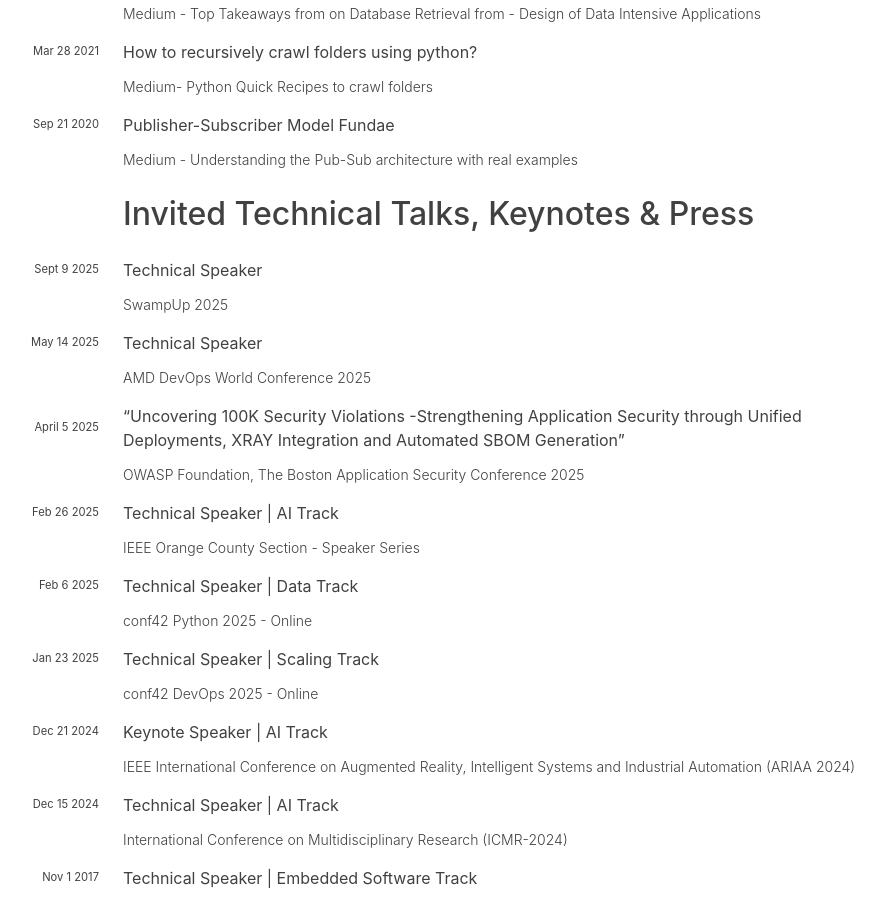
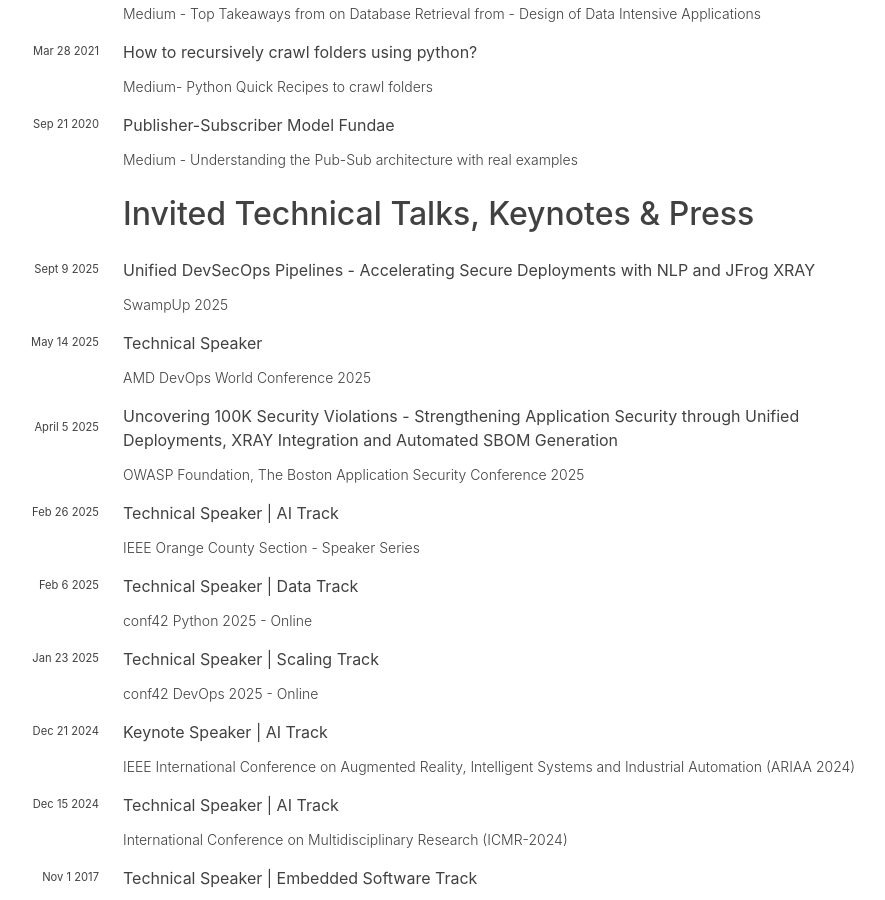
Before and after one commit to hariharanragothaman/hariharanragothaman.github.io, a Jekyll site: the page built from cv.md, in a window 1280 px wide and 900 px high, scrolled down 4455 px. Shown: the whole window, without its empty margins (209-1094 px from the left). Built offline with Jekyll 4.4.1, drawn with Linux system fonts in a browser that asks for light colours; nearby versions of some CDN libraries; some web fonts are replaced.

Commit message:
Polishes and Updates

```diff
--- a/_data/press.yaml
+++ b/_data/press.yaml
@@ -1,4 +1,4 @@
-- title: Technical Speaker
+- title: Unified DevSecOps Pipelines - Accelerating Secure Deployments with NLP and JFrog XRAY
   month: Sept 9
   year: 2025
   publisher:
@@ -12,7 +12,7 @@
     - url:
       name: AMD DevOps World Conference 2025
 
-- title: “Uncovering 100K Security Violations -Strengthening Application Security through Unified Deployments, XRAY Integration and Automated SBOM Generation”
+- title: Uncovering 100K Security Violations - Strengthening Application Security through Unified Deployments, XRAY Integration and Automated SBOM Generation
   month: April 5
   year: 2025
   publisher:
```
